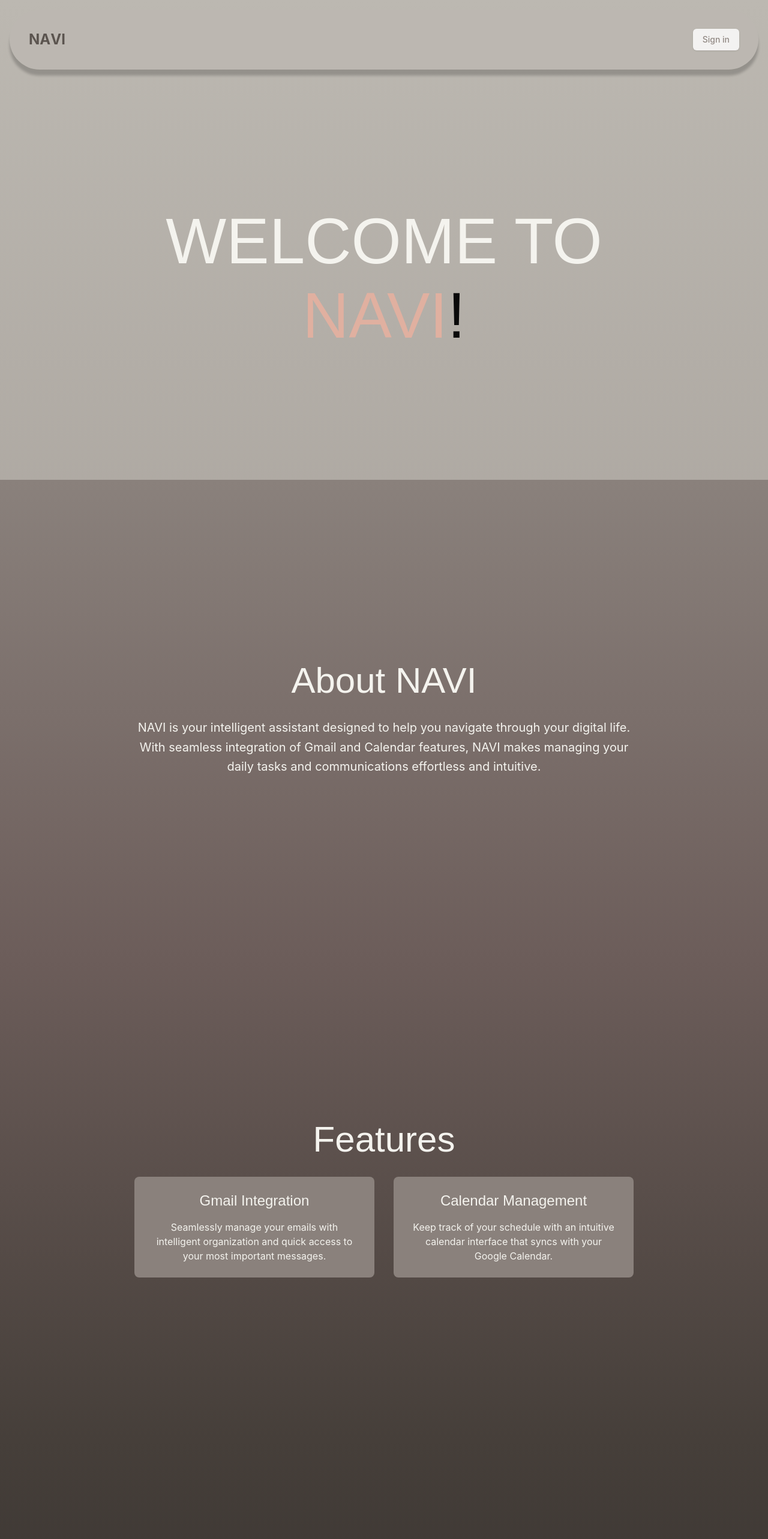
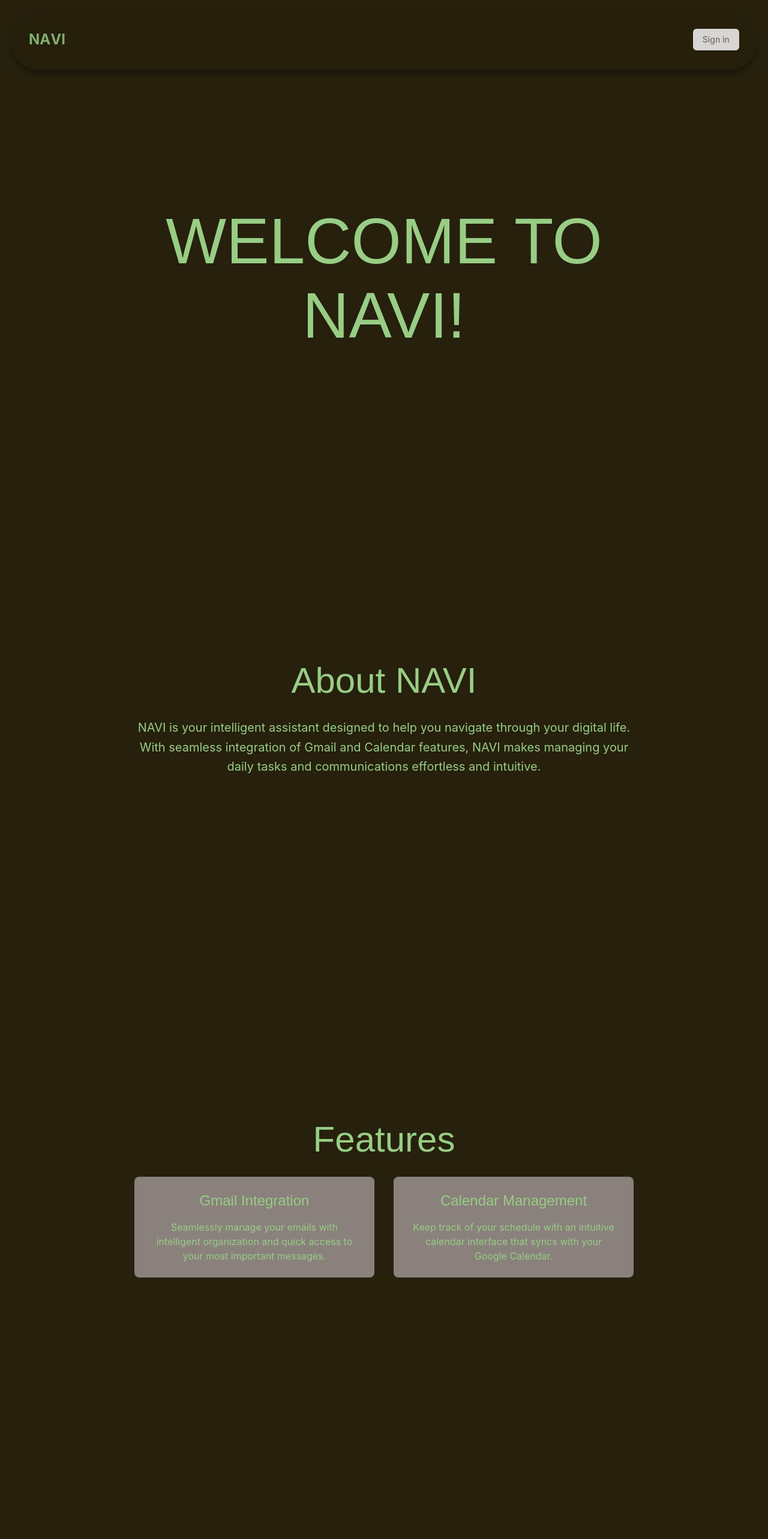
Before and after one commit to armaanamatya/CodeRed-Astra, a Next.js app: page / in a window 1280 px wide. Shown: the top 2566 px of the page at 60% size. Built offline with nearby package versions, Linux system fonts and the light colour scheme; no server answers.

Commit message:
Update color scheme: solid #26200D background and #98CD85 text throughout

```diff
--- a/src/app/page.tsx
+++ b/src/app/page.tsx
@@ -3,8 +3,8 @@
 export default function Home() {
   return (
     <main className="relative min-h-screen overflow-hidden">
-      {/* Background with exact gradient from Figma */}
-      <div className="absolute inset-0 bg-gradient-to-b from-[#bcb8b1] to-[#8a817c]" />
+      {/* Background with solid color */}
+      <div className="absolute inset-0 bg-[#26200D]" />
 
       {/* Navigation Bar */}
       <NavBar />
@@ -13,21 +13,21 @@
       <div className="flex min-h-screen items-center justify-center pt-32 relative z-10">
         <div className="text-center relative z-20">
           <h1 className="text-[107px] font-['Kavoon',_sans-serif] leading-[normal] text-center relative z-30">
-            <p className="text-[#f4f3ee] mb-0">WELCOME TO</p>
+            <p className="text-[#98CD85] mb-0">WELCOME TO</p>
             <p className="leading-[normal]">
-              <span className="text-[rgba(224,175,160,0.98)]">NAVI</span>!
+              <span className="text-[#98CD85]">NAVI</span><span className="text-[#98CD85]">!</span>
             </p>
           </h1>
         </div>
       </div>
 
       {/* Additional content sections for testing scroll */}
-      <section className="min-h-screen flex items-center justify-center bg-gradient-to-b from-[#8a817c] to-[#6c5d5a] relative z-10">
+      <section className="min-h-screen flex items-center justify-center bg-[#26200D] relative z-10">
         <div className="text-center max-w-4xl mx-auto px-8 relative z-20">
-          <h2 className="text-6xl font-['Kavoon',_sans-serif] text-[#f4f3ee] mb-8 relative z-30">
+          <h2 className="text-6xl font-['Kavoon',_sans-serif] text-[#98CD85] mb-8 relative z-30">
             About NAVI
           </h2>
-          <p className="text-xl text-[#f4f3ee] leading-relaxed relative z-30">
+          <p className="text-xl text-[#98CD85] leading-relaxed relative z-30">
             NAVI is your intelligent assistant designed to help you navigate through your digital life.
             With seamless integration of Gmail and Calendar features, NAVI makes managing your daily tasks
             and communications effortless and intuitive.
@@ -35,21 +35,21 @@
         </div>
       </section>
 
-      <section className="min-h-screen flex items-center justify-center bg-gradient-to-b from-[#6c5d5a] to-[#463f3a] relative z-10">
+      <section className="min-h-screen flex items-center justify-center bg-[#26200D] relative z-10">
         <div className="text-center max-w-4xl mx-auto px-8 relative z-20">
-          <h2 className="text-6xl font-['Kavoon',_sans-serif] text-[#f4f3ee] mb-8 relative z-30">
+          <h2 className="text-6xl font-['Kavoon',_sans-serif] text-[#98CD85] mb-8 relative z-30">
             Features
           </h2>
           <div className="grid md:grid-cols-2 gap-8 relative z-30">
             <div className="bg-[#8a817c] bg-opacity-30 p-6 rounded-lg">
-              <h3 className="text-2xl font-['Kenia',_sans-serif] text-[#f4f3ee] mb-4">Gmail Integration</h3>
-              <p className="text-[#f4f3ee]">
+              <h3 className="text-2xl font-['Kenia',_sans-serif] text-[#98CD85] mb-4">Gmail Integration</h3>
+              <p className="text-[#98CD85]">
                 Seamlessly manage your emails with intelligent organization and quick access to your most important messages.
               </p>
             </div>
             <div className="bg-[#8a817c] bg-opacity-30 p-6 rounded-lg">
-              <h3 className="text-2xl font-['Kenia',_sans-serif] text-[#f4f3ee] mb-4">Calendar Management</h3>
-              <p className="text-[#f4f3ee]">
+              <h3 className="text-2xl font-['Kenia',_sans-serif] text-[#98CD85] mb-4">Calendar Management</h3>
+              <p className="text-[#98CD85]">
                 Keep track of your schedule with an intuitive calendar interface that syncs with your Google Calendar.
               </p>
             </div>
@@ -57,16 +57,16 @@
         </div>
       </section>
 
-      <section className="min-h-screen flex items-center justify-center bg-gradient-to-b from-[#463f3a] to-[#2d2a28] relative z-10">
+      <section className="min-h-screen flex items-center justify-center bg-[#26200D] relative z-10">
         <div className="text-center max-w-4xl mx-auto px-8 relative z-20">
-          <h2 className="text-6xl font-['Kavoon',_sans-serif] text-[#f4f3ee] mb-8 relative z-30">
+          <h2 className="text-6xl font-['Kavoon',_sans-serif] text-[#98CD85] mb-8 relative z-30">
             Get Started
           </h2>
-          <p className="text-xl text-[#f4f3ee] leading-relaxed mb-8 relative z-30">
+          <p className="text-xl text-[#98CD85] leading-relaxed mb-8 relative z-30">
             Ready to experience the future of digital assistance? Sign in to NAVI and discover how it can
             transform the way you manage your digital life.
           </p>
-          <div className="text-lg text-[rgba(224,175,160,0.98)] relative z-30">
+          <div className="text-lg text-[#98CD85] relative z-30">
             Scroll up to see the navigation bar in action!
           </div>
         </div>
--- a/src/components/NavBar.tsx
+++ b/src/components/NavBar.tsx
@@ -20,13 +20,13 @@
     <header
       className={`fixed top-4 left-4 right-4 z-50 transition-all duration-300 ${
         isScrolled
-          ? 'bg-[#BCB8B1] shadow-[0px_10px_4px_0px_rgba(0,0,0,0.25)] opacity-95'
-          : 'bg-[#BCB8B1] shadow-[0px_10px_4px_0px_rgba(0,0,0,0.25)] opacity-82'
+          ? 'bg-[#26200D] shadow-[0px_10px_4px_0px_rgba(0,0,0,0.25)] opacity-95'
+          : 'bg-[#26200D] shadow-[0px_10px_4px_0px_rgba(0,0,0,0.25)] opacity-82'
       } h-[100px] rounded-[60px]`}
     >
       <div className="flex justify-between items-center h-full px-8">
         {/* Animated NAVI Logo */}
-        <div className="text-[#463f3a] font-bold text-2xl">
+        <div className="text-[#98CD85] font-bold text-2xl">
           <span className="inline-block hover:transform hover:translate-y-[-2px] hover:scale-110 transition-all duration-200 ease-in-out cursor-pointer">N</span>
           <span className="inline-block hover:transform hover:translate-y-[-2px] hover:scale-110 transition-all duration-200 ease-in-out cursor-pointer">A</span>
           <span className="inline-block hover:transform hover:translate-y-[-2px] hover:scale-110 transition-all duration-200 ease-in-out cursor-pointer">V</span>
```
